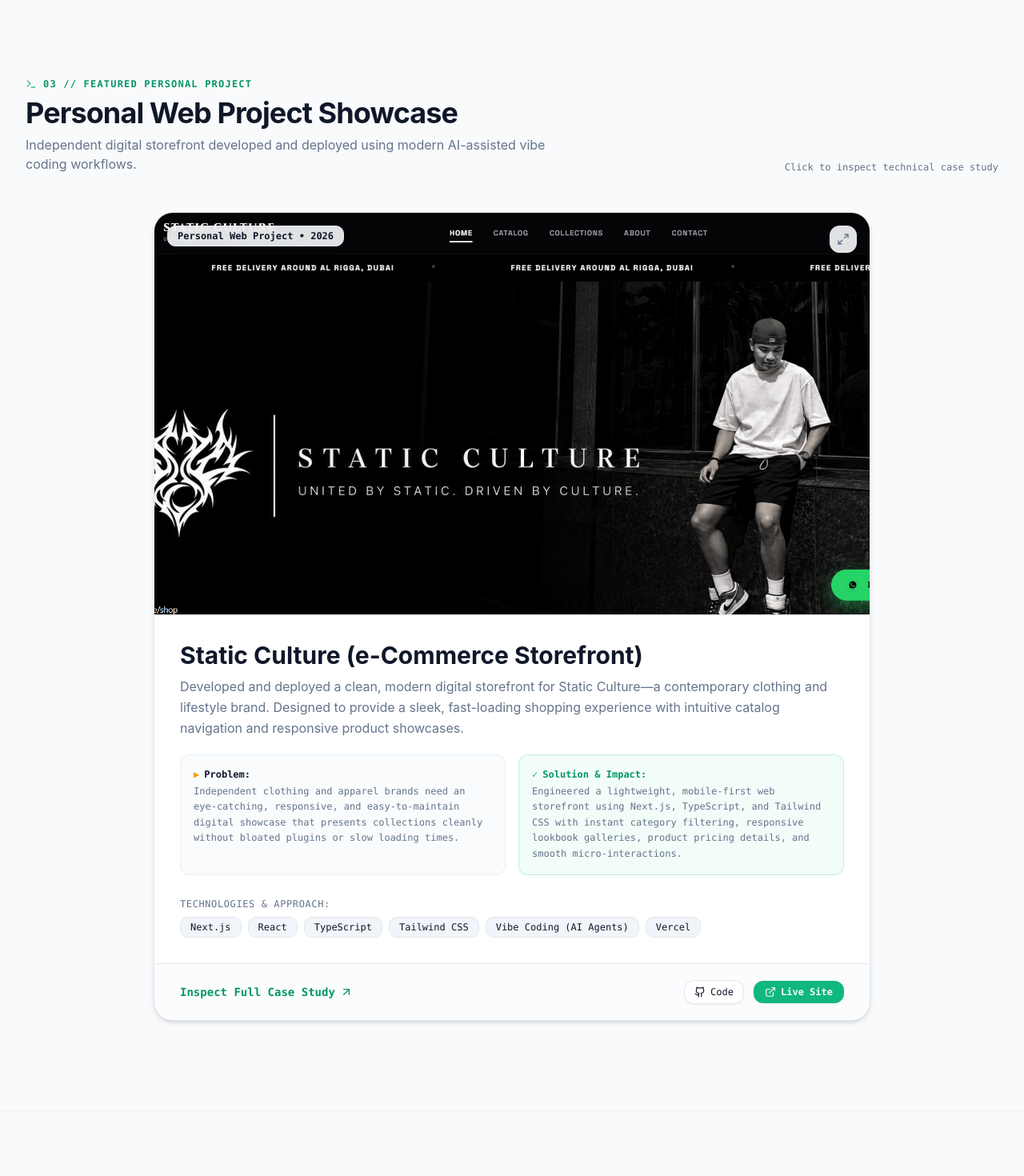
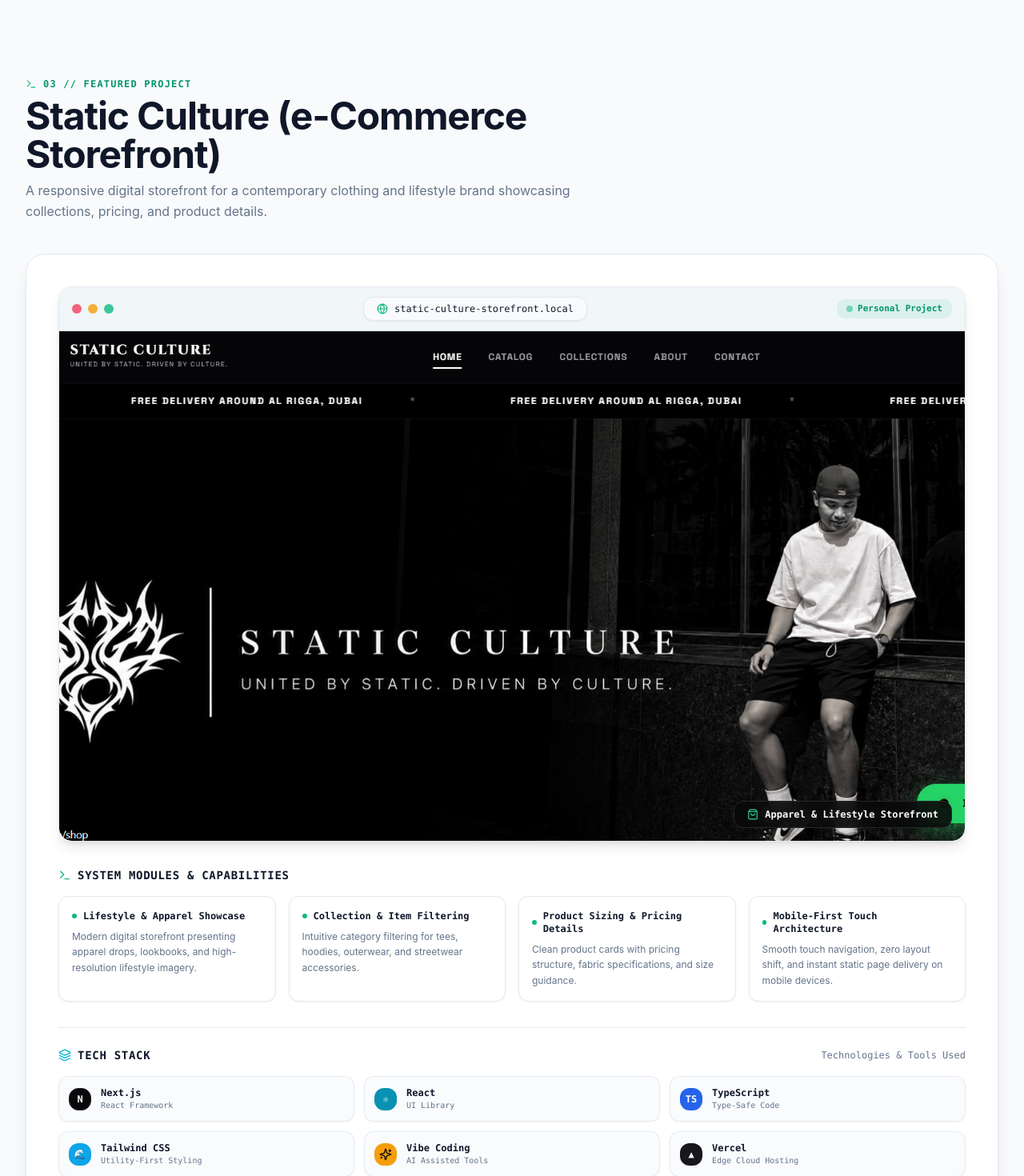
Before and after one commit to brixsese27/brixportfolio, a Next.js app: page / in a window 1280 px wide. Shown: the part 2940-4410 px from the top of the page at 80% size. Built offline with nearby package versions, Linux system fonts and the light colour scheme.

Commit message:
feat: align Static Culture project layout and design with e-Biga capstone showcase

```diff
--- a/components/projects.tsx
+++ b/components/projects.tsx
@@ -2,191 +2,217 @@
 
 import * as React from "react";
 import Image from "next/image";
-import { projectsData } from "@/data/projects";
-import { Project } from "@/types";
-import { ProjectModal } from "@/components/project-modal";
+import { staticCultureProject, staticCultureTechStack } from "@/data/projects";
 import {
-  Github,
+  Terminal,
+  ShoppingBag,
   ExternalLink,
-  ArrowUpRight,
-  Terminal,
   Layers,
+  Code2,
+  Globe,
   Sparkles,
-  Maximize2,
-  CheckCircle2
+  Smartphone,
+  Tag,
+  Grid
 } from "lucide-react";
 
+// Tech stack icon helper matching Capstone design
+function renderProjectTechIcon(type: string) {
+  switch (type) {
+    case "next":
+      return (
+        <span className="w-7 h-7 rounded-lg bg-zinc-950 text-white font-mono font-bold flex items-center justify-center text-xs shrink-0 shadow-sm border border-zinc-800">
+          N
+        </span>
+      );
+    case "react":
+      return (
+        <span className="w-7 h-7 rounded-lg bg-cyan-600 text-white font-mono font-bold flex items-center justify-center text-xs shrink-0 shadow-sm">
+          ⚛
+        </span>
+      );
+    case "ts":
+      return (
+        <span className="w-7 h-7 rounded-lg bg-blue-600 text-white font-mono font-bold flex items-center justify-center text-xs shrink-0 shadow-sm">
+          TS
+        </span>
+      );
+    case "tailwind":
+      return (
+        <span className="w-7 h-7 rounded-lg bg-sky-500 text-white font-mono font-bold flex items-center justify-center text-xs shrink-0 shadow-sm">
+          🌊
+        </span>
+      );
+    case "ai":
+      return (
+        <span className="w-7 h-7 rounded-lg bg-amber-500 text-zinc-950 font-mono font-bold flex items-center justify-center text-xs shrink-0 shadow-sm">
+          <Sparkles className="w-4 h-4" />
+        </span>
+      );
+    case "vercel":
+      return (
+        <span className="w-7 h-7 rounded-lg bg-zinc-900 text-white font-mono font-bold flex items-center justify-center text-xs shrink-0 shadow-sm">
+          ▲
+        </span>
+      );
+    default:
+      return (
+        <span className="w-7 h-7 rounded-lg bg-zinc-700 text-white font-mono font-bold flex items-center justify-center text-xs shrink-0 shadow-sm">
+          <Code2 className="w-4 h-4" />
+        </span>
+      );
+  }
+}
+
+const staticCultureFeatures = [
+  {
+    title: "Lifestyle & Apparel Showcase",
+    description:
+      "Modern digital storefront presenting apparel drops, lookbooks, and high-resolution lifestyle imagery.",
+  },
+  {
+    title: "Collection & Item Filtering",
+    description:
+      "Intuitive category filtering for tees, hoodies, outerwear, and streetwear accessories.",
+  },
+  {
+    title: "Product Sizing & Pricing Details",
+    description:
+      "Clean product cards with pricing structure, fabric specifications, and size guidance.",
+  },
+  {
+    title: "Mobile-First Touch Architecture",
+    description:
+      "Smooth touch navigation, zero layout shift, and instant static page delivery on mobile devices.",
+  },
+];
+
 export function Projects() {
-  const [selectedProject, setSelectedProject] = React.useState<Project | null>(null);
-  const [isModalOpen, setIsModalOpen] = React.useState<boolean>(false);
-
-  const openProjectModal = (project: Project) => {
-    setSelectedProject(project);
-    setIsModalOpen(true);
-  };
-
-  const closeProjectModal = () => {
-    setIsModalOpen(false);
-    setSelectedProject(null);
-  };
-
   return (
     <section id="projects" className="py-20 lg:py-28 border-t border-border/60 relative">
       <div className="max-w-7xl mx-auto px-4 sm:px-6 lg:px-8">
 
-        {/* Section Header */}
-        <div className="flex flex-col md:flex-row md:items-end justify-between mb-12 gap-6">
-          <div className="max-w-2xl">
+        {/* Section Label & Clean Header */}
+        <div className="max-w-3xl mb-10">
           <div className="section-label">
             <Terminal className="w-3.5 h-3.5 text-brand-500" />
-              03 // Featured Personal Project
+            03 // Featured Project
           </div>
-            <h2 className="text-3xl sm:text-4xl font-bold tracking-tight text-foreground font-sans">
-              Personal Web Project Showcase
+          <h2 className="text-3xl sm:text-4xl lg:text-5xl font-bold tracking-tight text-foreground font-sans">
+            Static Culture (e-Commerce Storefront)
           </h2>
-            <p className="text-base text-muted-foreground mt-2">
-              Independent digital storefront developed and deployed using modern AI-assisted vibe coding workflows.
+          <p className="text-base text-muted-foreground mt-2 leading-relaxed">
+            A responsive digital storefront for a contemporary clothing and lifestyle brand showcasing collections, pricing, and product details.
           </p>
         </div>
-          <div className="text-xs font-mono text-muted-foreground hidden sm:block">
-            Click to inspect technical case study
+
+        {/* Project Showcase Container */}
+        <div className="rounded-3xl border border-border bg-card shadow-xl overflow-hidden relative space-y-8 p-6 sm:p-10">
+
+          {/* Top Live Website Browser Window with High-Fidelity UI Mockup & Direct Link */}
+          <div className="rounded-2xl border border-border bg-muted/40 overflow-hidden shadow-lg group">
+
+            {/* Window Top Bar */}
+            <div className="flex items-center justify-between px-4 py-3 bg-muted/90 border-b border-border text-xs font-mono">
+              <div className="flex items-center gap-2">
+                <span className="w-3 h-3 rounded-full bg-rose-500/80 inline-block" />
+                <span className="w-3 h-3 rounded-full bg-amber-500/80 inline-block" />
+                <span className="w-3 h-3 rounded-full bg-emerald-500/80 inline-block" />
+              </div>
+
+              {/* Address bar with project title */}
+              <div className="flex items-center gap-2 px-4 py-1.5 rounded-lg bg-background border border-border text-foreground text-xs font-mono max-w-md truncate shadow-sm">
+                <Globe className="w-3.5 h-3.5 text-brand-500" />
+                <span className="truncate">static-culture-storefront.local</span>
+              </div>
+
+              <div className="inline-flex items-center gap-1.5 px-3 py-1 rounded-md bg-brand-500/10 text-brand-600 dark:text-brand-400 font-bold text-[11px]">
+                <span className="w-2 h-2 rounded-full bg-brand-500 animate-pulse" />
+                Personal Project
               </div>
             </div>
 
-        {/* Featured Project Container (Hero Style) */}
-        <div className="max-w-4xl mx-auto">
-          {projectsData.map((project) => (
-            <article
-              key={project.id}
-              className="group rounded-3xl border border-border bg-card hover:border-primary/50 transition-all duration-300 shadow-md hover:shadow-2xl overflow-hidden flex flex-col justify-between"
-            >
-              <div>
-                {/* Image Container with Hover Zoom & Action Overlay */}
-                <div
-                  onClick={() => openProjectModal(project)}
-                  className="relative aspect-video w-full overflow-hidden bg-muted/40 cursor-pointer border-b border-border/80"
-                >
+            {/* Visual Screenshot of System */}
+            <div className="relative w-full aspect-[16/10] sm:aspect-video rounded-b-2xl overflow-hidden bg-muted/20">
               <Image
-                    src={project.image}
-                    alt={project.title}
+                src={staticCultureProject.image}
+                alt="Static Culture e-Commerce Storefront Live UI Preview"
                 fill
-                    className="object-cover transition-transform duration-500 group-hover:scale-105"
-                    sizes="(max-width: 1024px) 100vw, 900px"
+                className="object-cover transition-transform duration-500 group-hover:scale-102"
+                sizes="(max-width: 1200px) 100vw, 1200px"
                 priority
               />
-                  <div className="absolute top-4 left-4 px-3 py-1 rounded-md bg-background/90 backdrop-blur-md text-xs font-mono font-semibold text-foreground border border-border shadow-sm">
-                    {project.category}
-                  </div>
 
-                  {/* Expand hint button */}
-                  <div className="absolute top-4 right-4 p-2 rounded-lg bg-background/90 backdrop-blur-md text-muted-foreground group-hover:text-primary transition-colors border border-border shadow-sm">
-                    <Maximize2 className="w-4 h-4" />
-                  </div>
-                </div>
-
-                {/* Content Section */}
-                <div className="p-6 sm:p-8 space-y-5">
-                  <div className="space-y-2">
-                    <h3
-                      onClick={() => openProjectModal(project)}
-                      className="text-2xl sm:text-3xl font-bold text-foreground font-sans group-hover:text-primary transition-colors cursor-pointer"
-                    >
-                      {project.title}
-                    </h3>
-                    <p className="text-base text-muted-foreground leading-relaxed">
-                      {project.description}
-                    </p>
-                  </div>
-
-                  {/* Problem & Solution Snippet Grid */}
-                  <div className="grid grid-cols-1 md:grid-cols-2 gap-4">
-                    <div className="p-4 rounded-xl bg-muted/40 border border-border/60 text-xs font-mono space-y-1">
-                      <div className="text-foreground font-bold flex items-center gap-1.5">
-                        <span className="text-amber-500">▶</span> Problem:
-                      </div>
-                      <div className="text-muted-foreground text-xs leading-relaxed">
-                        {project.problem}
-                      </div>
-                    </div>
-
-                    <div className="p-4 rounded-xl bg-brand-500/5 dark:bg-brand-500/10 border border-brand-500/20 text-xs font-mono space-y-1">
-                      <div className="text-brand-600 dark:text-brand-400 font-bold flex items-center gap-1.5">
-                        <span className="text-brand-500">✓</span> Solution &amp; Impact:
-                      </div>
-                      <div className="text-muted-foreground text-xs leading-relaxed">
-                        {project.solution}
+              {/* Floating Quick Action Badge */}
+              <div className="absolute bottom-4 right-4 z-10">
+                <div className="inline-flex items-center gap-2 px-4 py-2 rounded-xl bg-zinc-950/90 backdrop-blur-md text-white font-mono text-xs font-bold shadow-2xl border border-zinc-800">
+                  <ShoppingBag className="w-3.5 h-3.5 text-brand-400" />
+                  Apparel &amp; Lifestyle Storefront
                 </div>
               </div>
             </div>
 
-                  {/* Tech Stack Chips */}
-                  <div className="space-y-2 pt-2">
-                    <div className="text-xs font-mono text-muted-foreground uppercase tracking-wider">
-                      Technologies &amp; Approach:
           </div>
-                    <div className="flex flex-wrap gap-2">
-                      {project.technologies.map((tech) => (
-                        <span
-                          key={tech}
-                          className="px-3 py-1 rounded-md bg-muted text-xs font-mono text-foreground border border-border font-medium"
+
+          {/* Core System Capabilities */}
+          <div className="space-y-4">
+            <h3 className="text-sm font-mono uppercase tracking-wider text-foreground font-semibold flex items-center gap-2">
+              <Terminal className="w-4 h-4 text-brand-500" />
+              System Modules &amp; Capabilities
+            </h3>
+            <div className="grid grid-cols-1 sm:grid-cols-2 lg:grid-cols-4 gap-4">
+              {staticCultureFeatures.map((feat, idx) => (
+                <div
+                  key={idx}
+                  className="p-4 rounded-xl bg-card border border-border hover:border-primary/40 transition-colors shadow-sm space-y-2"
                 >
-                          {tech}
-                        </span>
+                  <div className="text-xs font-mono font-bold text-foreground flex items-center gap-2">
+                    <span className="w-1.5 h-1.5 rounded-full bg-brand-500" />
+                    {feat.title}
+                  </div>
+                  <p className="text-xs text-muted-foreground leading-relaxed">
+                    {feat.description}
+                  </p>
+                </div>
               ))}
             </div>
           </div>
+
+          {/* Tech Stack List with Custom Logos */}
+          <div className="pt-6 border-t border-border space-y-4">
+            <div className="flex items-center justify-between">
+              <h3 className="text-sm font-mono uppercase tracking-wider text-foreground font-semibold flex items-center gap-2">
+                <Layers className="w-4 h-4 text-cyan-500" />
+                Tech Stack
+              </h3>
+              <span className="text-xs font-mono text-muted-foreground">
+                Technologies &amp; Tools Used
+              </span>
+            </div>
+
+            <div className="grid grid-cols-2 sm:grid-cols-3 lg:grid-cols-3 gap-3">
+              {staticCultureTechStack.map((tech) => (
+                <div
+                  key={tech.name}
+                  className="flex items-center gap-3 p-3 rounded-xl bg-muted/40 hover:bg-muted/70 border border-border/80 transition-all shadow-sm group"
+                >
+                  {renderProjectTechIcon(tech.iconType)}
+                  <div>
+                    <div className="text-xs font-mono font-bold text-foreground group-hover:text-primary transition-colors">
+                      {tech.name}
+                    </div>
+                    <div className="text-[10px] font-mono text-muted-foreground">
+                      {tech.category}
                     </div>
                   </div>
-
-              {/* Card Footer Actions */}
-              <div className="px-6 sm:px-8 py-5 bg-muted/30 border-t border-border flex flex-wrap items-center justify-between gap-4">
-                <button
-                  type="button"
-                  onClick={() => openProjectModal(project)}
-                  className="text-xs sm:text-sm font-mono font-bold text-brand-600 dark:text-brand-400 hover:underline flex items-center gap-1.5"
-                >
-                  Inspect Full Case Study
-                  <ArrowUpRight className="w-4 h-4" />
-                </button>
-
-                <div className="flex items-center gap-3">
-                  <a
-                    href={project.githubUrl}
-                    target="_blank"
-                    rel="noopener noreferrer"
-                    className="inline-flex items-center gap-1.5 px-3 py-1.5 rounded-lg border border-border bg-card text-foreground hover:bg-muted text-xs font-mono transition-colors shadow-sm"
-                    aria-label={`${project.title} GitHub repository`}
-                  >
-                    <Github className="w-3.5 h-3.5" />
-                    Code
-                  </a>
-
-                  {project.liveUrl && (
-                    <a
-                      href={project.liveUrl}
-                      target="_blank"
-                      rel="noopener noreferrer"
-                      className="inline-flex items-center gap-1.5 px-3.5 py-1.5 rounded-lg bg-primary hover:bg-primary/90 text-primary-foreground text-xs font-mono font-semibold transition-all shadow-sm"
-                      aria-label={`${project.title} live demo`}
-                    >
-                      <ExternalLink className="w-3.5 h-3.5" />
-                      Live Site
-                    </a>
-                  )}
                 </div>
+              ))}
             </div>
-            </article>
-          ))}
           </div>
 
         </div>
 
-      {/* Case Study Modal */}
-      <ProjectModal
-        project={selectedProject}
-        isOpen={isModalOpen}
-        onClose={closeProjectModal}
-      />
+      </div>
     </section>
   );
 }
--- a/data/projects.ts
+++ b/data/projects.ts
@@ -1,46 +1,57 @@
 import { Project } from "@/types";
 
-export const projectsData: Project[] = [
-  {
+export interface ProjectTechItem {
+  name: string;
+  category: string;
+  iconType: string;
+}
+
+export const staticCultureTechStack: ProjectTechItem[] = [
+  { name: "Next.js", category: "React Framework", iconType: "next" },
+  { name: "React", category: "UI Library", iconType: "react" },
+  { name: "TypeScript", category: "Type-Safe Code", iconType: "ts" },
+  { name: "Tailwind CSS", category: "Utility-First Styling", iconType: "tailwind" },
+  { name: "Vibe Coding", category: "AI Assisted Tools", iconType: "ai" },
+  { name: "Vercel", category: "Edge Cloud Hosting", iconType: "vercel" }
+];
+
+export const staticCultureProject: Project = {
   id: "project-1",
   slug: "static-culture-ecommerce",
   title: "Static Culture (e-Commerce Storefront)",
   tagline: "Responsive digital storefront for a clothing and lifestyle brand showcasing collections, pricing, and product details.",
   category: "Personal Web Project • 2026",
   description:
-      "Developed and deployed a clean, modern digital storefront for Static Culture—a contemporary clothing and lifestyle brand. Designed to provide a sleek, fast-loading shopping experience with intuitive catalog navigation and responsive product showcases.",
+    "A modern, responsive digital storefront engineered for Static Culture—a contemporary apparel and lifestyle brand. Designed to deliver a fast, seamless shopping experience with curated collection lookbooks, intuitive catalog navigation, and detailed product specifications.",
   problem:
-      "Independent clothing and apparel brands need an eye-catching, responsive, and easy-to-maintain digital showcase that presents collections cleanly without bloated plugins or slow loading times.",
+    "Apparel and lifestyle brands need a clean, responsive showcase that loads instantly on mobile devices, showcasing garments and lookbooks without heavy e-commerce plugin bloat.",
   solution:
-      "Engineered a lightweight, mobile-first web storefront using Next.js, TypeScript, and Tailwind CSS with instant category filtering, responsive lookbook galleries, product pricing details, and smooth micro-interactions.",
-    myRole:
-      "Frontend Developer & Designer: Designed the user interface, created responsive component layouts, organized product assets and pricing metadata, and deployed the live static site to Vercel.",
+    "Built a high-performance web storefront utilizing Next.js, TypeScript, and Tailwind CSS with smooth responsive navigation, instant product categorization, and edge deployment on Vercel.",
+  myRole: "Frontend Developer & UI Implementer",
   technologies: [
     "Next.js",
     "React",
     "TypeScript",
     "Tailwind CSS",
-      "Vibe Coding (AI Agents)",
+    "Vibe Coding",
     "Vercel"
   ],
   features: [
-      "Responsive Lifestyle & Apparel Catalog Showcase",
-      "Interactive Category Filtering (Tees, Hoodies, Accessories)",
-      "Detailed Product Cards with Pricing & Sizing Information",
-      "Mobile-First Layout with Smooth Touch Navigation",
-      "Fast Static Page Delivery with Zero Layout Shift"
+    "Responsive Apparel & Collection Showcase",
+    "Interactive Catalog & Category Filtering",
+    "Detailed Product Pricing & Sizing Information",
+    "Mobile-First Navigation & Touch Interface",
+    "Optimized Asset Delivery with Zero Layout Shift"
   ],
   highlights: [
-      "Developed utilizing modern AI-assisted Vibe Coding workflows",
-      "100% responsive interface across mobile, tablet, and desktop viewports",
-      "Deployed as a high-performance static web application on Vercel"
+    "Developed with modern AI-assisted Vibe Coding workflows",
+    "100% responsive design across smartphone, tablet, and desktop",
+    "Production-deployed on Vercel"
   ],
-    challenges: [
-      "Ensuring crisp image rendering and fast load times across low-bandwidth mobile devices.",
-      "Structuring modular product data components for easy inventory and price updates."
-    ],
+  challenges: [],
   githubUrl: "https://github.com/brixsese27/brixportfolio",
   liveUrl: "https://brixportfolio.vercel.app",
   image: "/staticculturehomepage.png"
-  }
-];
+};
+
+export const projectsData: Project[] = [staticCultureProject];
```
Lines whose indentation alone changed are shown as unchanged.
